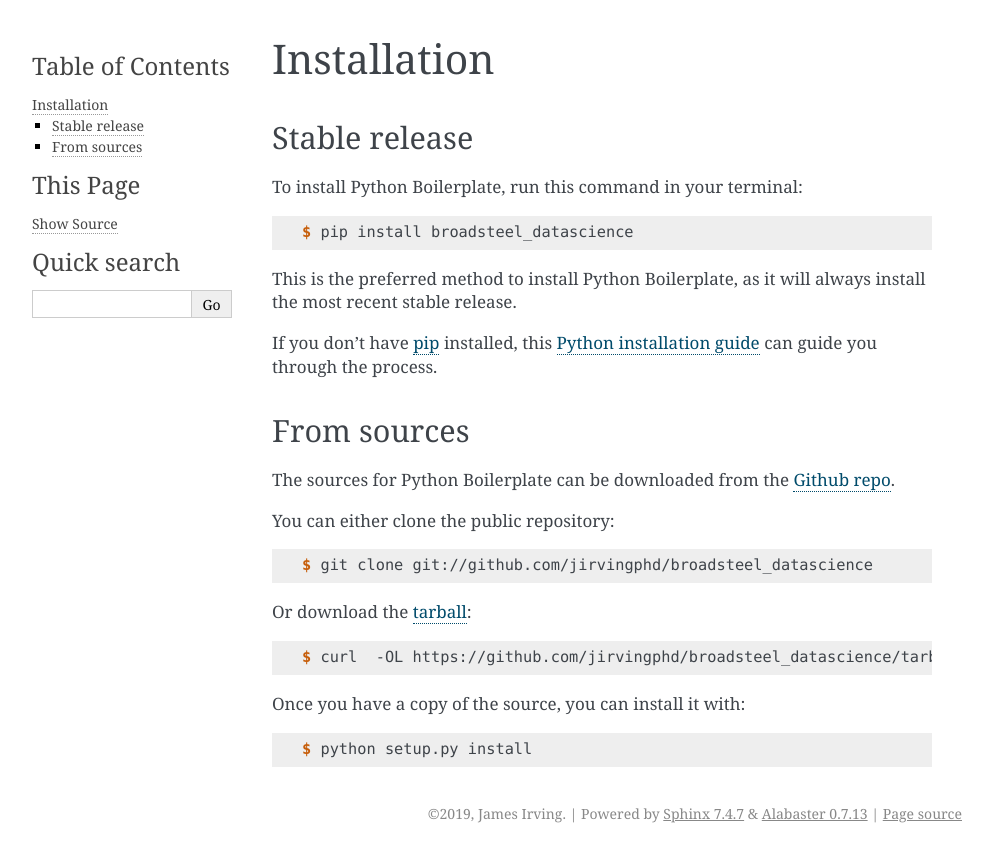
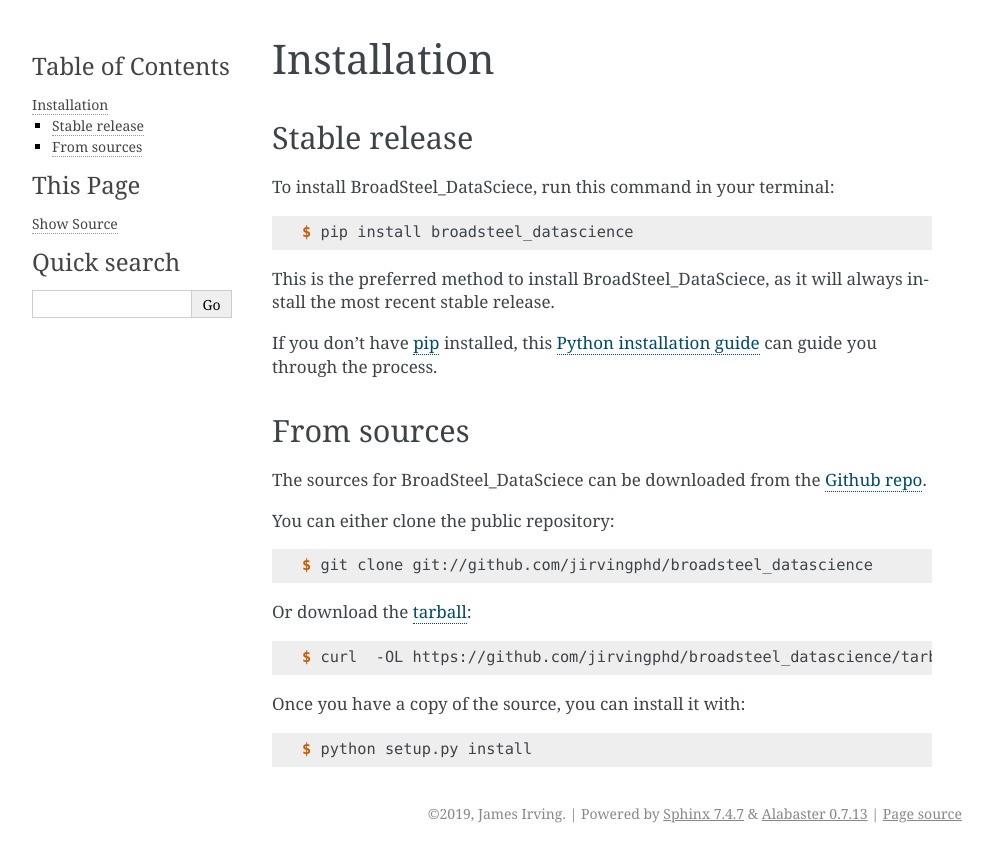
Before and after one commit to jirvingphd/broadsteel_datascience, a Sphinx documentation site: the page built from docs/installation.rst, in a window 1280 px wide. Shown: the top 862 px of the page, without its empty margins (148-1141 px from the left). Built offline with Sphinx 7.4.7, drawn with Linux system fonts in a browser that asks for light colours; pages that are not in the unit, such as notebooks, are missing from menus.

Commit message:
Repalced Python Boilerplate with proper name

```diff
--- a/README.rst
+++ b/README.rst
@@ -1,5 +1,5 @@
 ==================
-Python Boilerplate
+BroadSteel_DataScience
 ==================
 
 
@@ -16,7 +16,7 @@
 
 
 
-Python Boilerplate
+BroadSteel_DataScience
 
 
 * Free software: MIT license
--- a/broadsteel_datascience/__init__.py
+++ b/broadsteel_datascience/__init__.py
@@ -1,6 +1,6 @@
 # -*- coding: utf-8 -*-
 
-"""Top-level package for Python Boilerplate."""
+"""Top-level package for BroadSteel DatasScience."""
 
 __author__ = """James Irving"""
 __email__ = 'james.irving.phd@outlook.com'
--- a/docs/index.rst
+++ b/docs/index.rst
@@ -1,4 +1,4 @@
-Welcome to Python Boilerplate's documentation!
+Welcome to Python BroadSteel_DataScience's documentation!
 ======================================
 
 .. toctree::
--- a/docs/installation.rst
+++ b/docs/installation.rst
@@ -8,13 +8,13 @@
 Stable release
 --------------
 
-To install Python Boilerplate, run this command in your terminal:
+To install BroadSteel_DataSciece, run this command in your terminal:
 
 .. code-block:: console
 
     $ pip install broadsteel_datascience
 
-This is the preferred method to install Python Boilerplate, as it will always install the most recent stable release.
+This is the preferred method to install BroadSteel_DataSciece, as it will always install the most recent stable release.
 
 If you don't have `pip`_ installed, this `Python installation guide`_ can guide
 you through the process.
@@ -26,7 +26,7 @@
 From sources
 ------------
 
-The sources for Python Boilerplate can be downloaded from the `Github repo`_.
+The sources for BroadSteel_DataSciece can be downloaded from the `Github repo`_.
 
 You can either clone the public repository:
 
--- a/docs/usage.rst
+++ b/docs/usage.rst
@@ -2,6 +2,6 @@
 Usage
 =====
 
-To use Python Boilerplate in a project::
+To use BroadSteel_DataScience in a project::
 
     import broadsteel_datascience
--- a/setup.py
+++ b/setup.py
@@ -33,7 +33,7 @@
         'Programming Language :: Python :: 3.6',
         'Programming Language :: Python :: 3.7',
     ],
-    description="Python Boilerplate",
+    description="BroadSteel_DataScience",
     entry_points={
         'console_scripts': [
             'broadsteel_datascience=broadsteel_datascience.cli:main',
```
